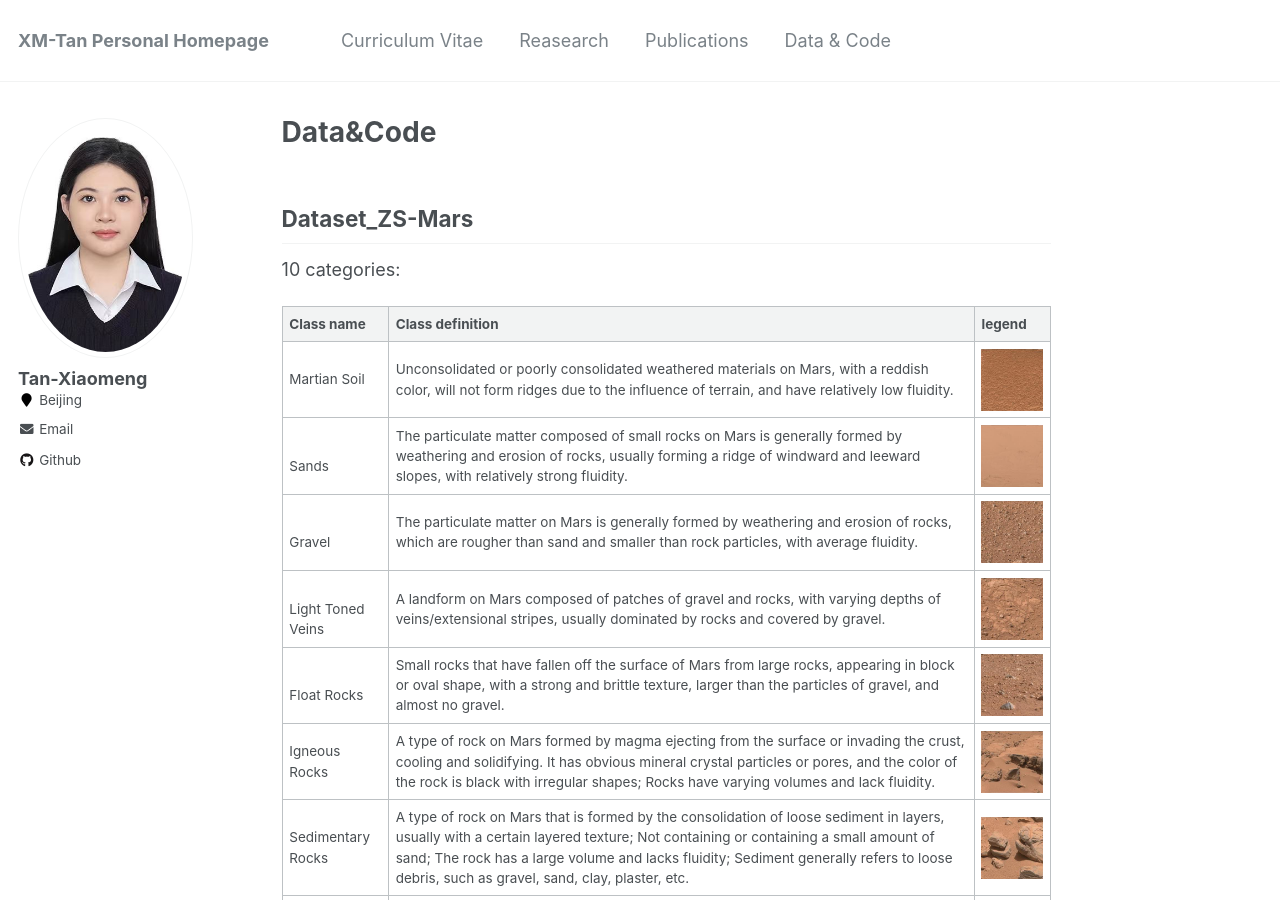
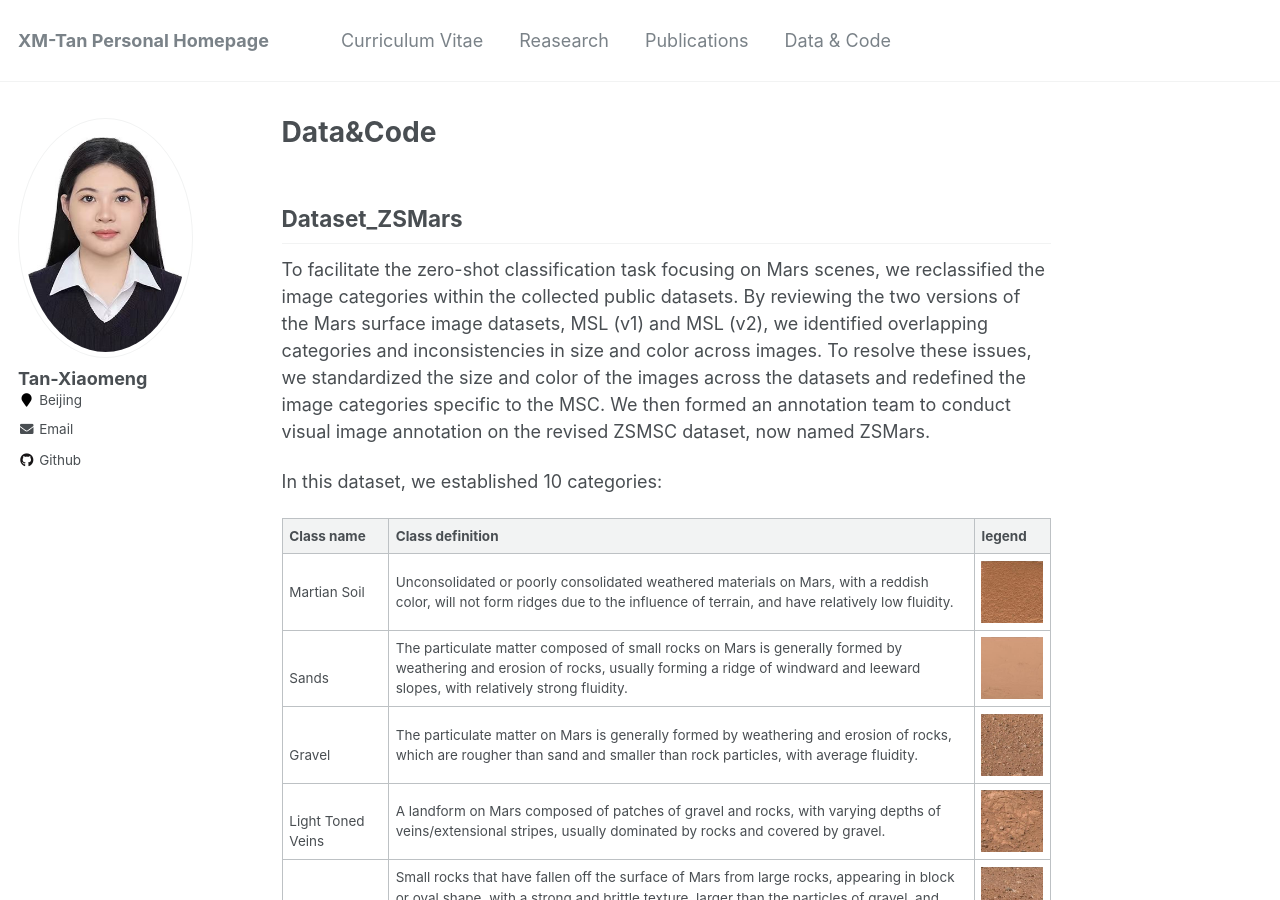
Before and after one commit to XM-Tan/xm-tan.github.io, a Jekyll site: the page built from _pages/datacode.md, in a window 1280 px wide and 900 px high. Built offline with Jekyll 4.4.1, drawn with Linux system fonts in a browser that asks for light colours.

Commit message:
Update datacode.md

```diff
--- a/_pages/datacode.md
+++ b/_pages/datacode.md
@@ -7,9 +7,11 @@ redirect_from:
   - /markdown.html
 ---
 
-## Dataset_ZS-Mars
+## Dataset_ZSMars
 
- 10 categories:
+To facilitate the zero-shot classification task focusing on Mars scenes, we reclassified the image categories within the collected public datasets. By reviewing the two versions of the Mars surface image datasets, MSL (v1) and MSL (v2), we identified overlapping categories and inconsistencies in size and color across images. To resolve these issues, we standardized the size and color of the images across the datasets and redefined the image categories specific to the MSC. We then formed an annotation team to conduct visual image annotation on the revised ZSMSC dataset, now named ZSMars.
+
+In this dataset, we established 10 categories:
 
 | Class name                 | Class definition                                                     | legend                                                         |
 | ------------------------ | ------------------------------------------------------------ | ------------------------------------------------------------ |
```
